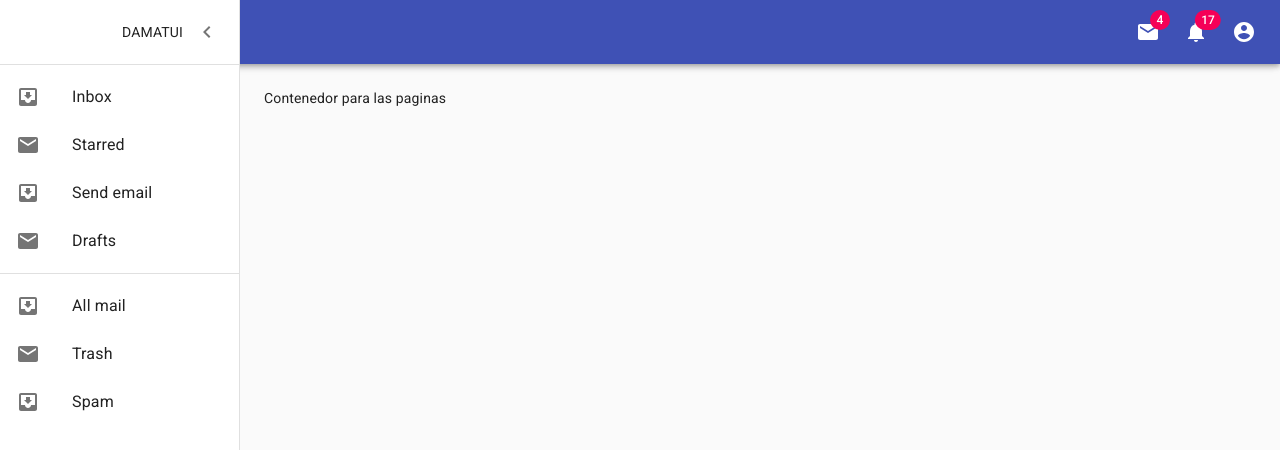
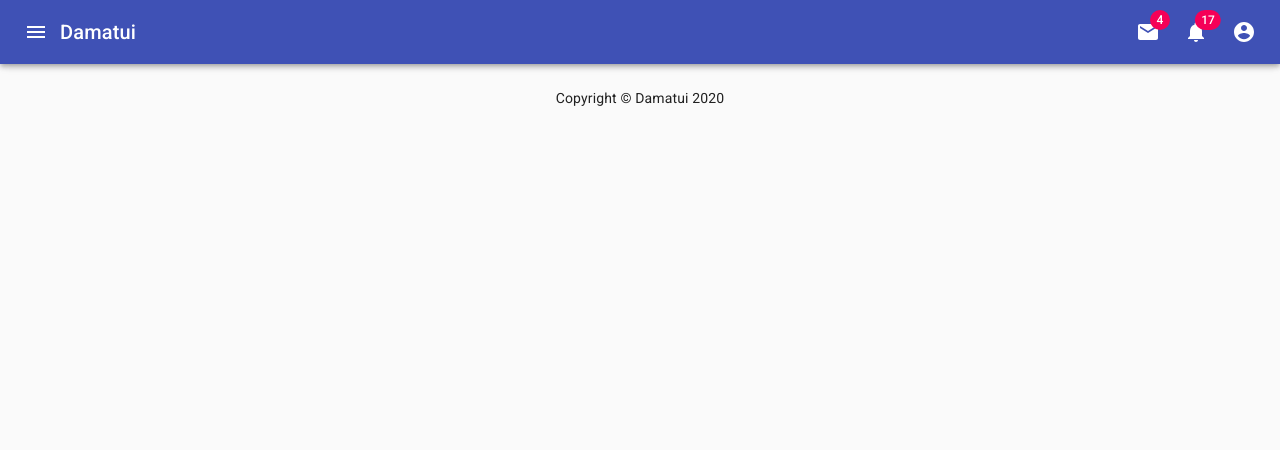
Before and after one commit to TepoKev/damatui, a React (Create React App) app: page /admin in a window 1280 px wide. Shown: the top 450 px of the page. Built offline with nearby package versions, Linux system fonts and the light colour scheme.

Commit message:
Se corrigio inconvenientes con SideBar y TopBar

```diff
--- a/package.json
+++ b/package.json
@@ -10,6 +10,7 @@
     "@testing-library/user-event": "^7.1.2",
     "react": "^16.13.1",
     "react-dom": "^16.13.1",
+    "react-router-dom": "^5.1.2",
     "react-scripts": "3.4.1",
     "redux": "^4.0.5"
   },
--- a/public/index.html
+++ b/public/index.html
@@ -11,7 +11,6 @@
     />
     <link rel="stylesheet" href="https://fonts.googleapis.com/css?family=Roboto:300,400,500,700&display=swap" />
     <link rel="stylesheet" href="https://fonts.googleapis.com/icon?family=Material+Icons" />
-    <link rel="apple-touch-icon" href="%PUBLIC_URL%/logo192.png" />
     <!--
       manifest.json provides metadata used when your web app is installed on a
       user's mobile device or desktop. See https://developers.google.com/web/fundamentals/web-app-manifest/
--- a/src/App.js
+++ b/src/App.js
@@ -1,6 +1,15 @@
 import React from 'react';
 import './App.css';
+import { BrowserRouter, Switch, Route, Redirect } from 'react-router-dom';
+import Admin from './layout/Admin';
 
-const App = () => (<>Aqui va a haber algo</>);
+const App = () => (
+    <BrowserRouter>
+    <Switch>
+      <Route path="/admin" render={props => <Admin {...props} />} />
+      <Redirect to="/admin/dashboard" />
+    </Switch>
+  </BrowserRouter>
+);
 
 export default App;
--- a/src/components/Footer.js
+++ b/src/components/Footer.js
@@ -1,5 +1,9 @@
 import React from 'react';
 
-const Footer = () => (<>Aqui va el footer </>);
+const Footer = () => (
+    <footer style={{textAlign : "center"}}>
+        <span>Copyright &copy; Damatui 2020</span>
+    </footer>
+);
 
 export default Footer;
--- a/src/components/SideBar.js
+++ b/src/components/SideBar.js
@@ -13,17 +13,9 @@ import ListItemText from '@material-ui/core/ListItemText';
 import InboxIcon from '@material-ui/icons/MoveToInbox';
 import MailIcon from '@material-ui/icons/Mail';
 
-const SideBar = () => {
+const SideBar = ({open, toggleDrawer}) => {
     const classes = useStyles();
     const theme = useTheme();
-    const [open, setOpen] = React.useState(true);
-
-    const handleDrawerOpen = () => {
-        setOpen(true);
-    };
-    const handleDrawerClose = () => {
-        setOpen(false);
-    };
     return (
         <Drawer
             className={classes.drawer}
@@ -35,8 +27,7 @@ const SideBar = () => {
             }}
         >
             <div className={classes.drawerHeader}>
-            DAMATUI
-                <IconButton onClick={handleDrawerClose}>
+                <IconButton onClick={toggleDrawer}>
                     {theme.direction === 'ltr' ? <ChevronLeftIcon /> : <ChevronRightIcon />}
                 </IconButton>
             </div>
--- a/src/components/TopBar.js
+++ b/src/components/TopBar.js
@@ -14,19 +14,11 @@ import MailIcon from '@material-ui/icons/Mail';
 import NotificationsIcon from '@material-ui/icons/Notifications';
 import MoreIcon from '@material-ui/icons/MoreVert';
 
-const TopBar = () => {
+const TopBar = ({open, toggleDrawer}) => {
     const classes = useStyles();
     /**
      * si no se quiere cargar el sidebar de entrada, solo poner false al useState
      */
-    const [open, setOpen] = React.useState(true);
-
-    const handleDrawerOpen = () => {
-        setOpen(true);
-    };
-    const handleDrawerClose = () => {
-        setOpen(false);
-    };
     const [anchorEl, setAnchorEl] = React.useState(null);
     const [mobileMoreAnchorEl, setMobileMoreAnchorEl] = React.useState(null);
 
@@ -119,14 +111,14 @@ const TopBar = () => {
                     <IconButton
                         color="inherit"
                         aria-label="open drawer"
-                        onClick={handleDrawerOpen}
+                        onClick={toggleDrawer}
                         edge="start"
                         className={clsx(classes.menuButton, open && classes.hide)}
                     >
                         <MenuIcon />
                     </IconButton>
                     <Typography variant="h6" noWrap>
-                        Persistent drawer
+                        Damatui
                 </Typography>
                     <div className={classes.grow} />
                     <div className={classes.sectionDesktop}>
--- a/src/index.js
+++ b/src/index.js
@@ -1,13 +1,10 @@
 import React from 'react';
 import ReactDOM from 'react-dom';
-
-import Admin from './layout/Admin';
+import App from './App';
 import * as serviceWorker from './serviceWorker';
 
 ReactDOM.render(
-  <React.StrictMode>
-    <Admin />
-  </React.StrictMode>,
+    <App />,
   document.getElementById('root')
 );
 
--- a/src/layout/Admin.js
+++ b/src/layout/Admin.js
@@ -1,37 +1,96 @@
 import React from 'react';
-import TopBar from '../components/TopBar'
-import Sidebar from '../components/SideBar'
+import { Route, Switch } from 'react-router-dom';
+import Dashboard from '../views/Dashboard';
 import clsx from 'clsx';
-import useStyles from './Styles';
+import { makeStyles } from '@material-ui/core/styles';
 import CssBaseline from '@material-ui/core/CssBaseline';
+import SideBar from '../components/SideBar';
+import TopBar from '../components/TopBar';
+import Footer from '../components/Footer';
+const drawerWidth = 240;
+export default function Admin() {
+  const classes = useStyles();
+  const [open, setOpen] = React.useState(false);
 
-const Admin = () => {
-    const classes = useStyles();
-    /**
-     * si no se quiere cargar el sidebar de entrada, solo poner false al useState
-     */
-    const [open, setOpen] = React.useState(true);
-    const handleDrawerOpen = () => {
-        setOpen(true);
-    };
-    const handleDrawerClose = () => {
-        setOpen(false);
-    };
+  const toggleDrawer = () => {
+    setOpen(!open);
+  }
+
   return (
     <div className={classes.root}>
       <CssBaseline />
-            <TopBar/>
-            <Sidebar/>
+      <TopBar open={open} toggleDrawer={toggleDrawer} />
+      <SideBar open={open} toggleDrawer={toggleDrawer} />
       <main
         className={clsx(classes.content, {
           [classes.contentShift]: open,
         })}
       >
         <div className={classes.drawerHeader} />
-                    Contenedor para las paginas
+        {/* Aqui va el switch con las rutas y aca se colocaran las paginas */}
+        <Switch>
+          <Route path="/admin/dashboard" component={Dashboard} />
+          {/* Aca van las rutas del array */}
+        </Switch>
+        <Footer />
       </main>
-        </div>
+    </div >
   );
 }
 
-export default Admin;
+const useStyles = makeStyles((theme) => ({
+  root: {
+    display: 'flex',
+  },
+  appBar: {
+    transition: theme.transitions.create(['margin', 'width'], {
+      easing: theme.transitions.easing.sharp,
+      duration: theme.transitions.duration.leavingScreen,
+    }),
+  },
+  appBarShift: {
+    width: `calc(100% - ${drawerWidth}px)`,
+    marginLeft: drawerWidth,
+    transition: theme.transitions.create(['margin', 'width'], {
+      easing: theme.transitions.easing.easeOut,
+      duration: theme.transitions.duration.enteringScreen,
+    }),
+  },
+  menuButton: {
+    marginRight: theme.spacing(2),
+  },
+  hide: {
+    display: 'none',
+  },
+  drawer: {
+    width: drawerWidth,
+    flexShrink: 0,
+  },
+  drawerPaper: {
+    width: drawerWidth,
+  },
+  drawerHeader: {
+    display: 'flex',
+    alignItems: 'center',
+    padding: theme.spacing(0, 1),
+    // necessary for content to be below app bar
+    ...theme.mixins.toolbar,
+    justifyContent: 'flex-end',
+  },
+  content: {
+    flexGrow: 1,
+    padding: theme.spacing(3),
+    transition: theme.transitions.create('margin', {
+      easing: theme.transitions.easing.sharp,
+      duration: theme.transitions.duration.leavingScreen,
+    }),
+    marginLeft: -drawerWidth,
+  },
+  contentShift: {
+    transition: theme.transitions.create('margin', {
+      easing: theme.transitions.easing.easeOut,
+      duration: theme.transitions.duration.enteringScreen,
+    }),
+    marginLeft: 0,
+  },
+}));
--- a/src/layout/Styles.js
+++ b/src/layout/Styles.js
@@ -1,5 +1,4 @@
-import React from 'react';
-import {fade, makeStyles } from '@material-ui/core/styles';
+import { makeStyles } from '@material-ui/core/styles';
 
 const drawerWidth = 240;
 
@@ -61,9 +60,6 @@ const useStyles = makeStyles((theme) => ({
     grow: {
         flexGrow: 1,
       },
-      menuButton: {
-        marginRight: theme.spacing(2),
-      },
       title: {
         display: 'none',
         [theme.breakpoints.up('sm')]: {
--- /dev/null
+++ b/src/views/Dashboard.js
@@ -0,0 +1,7 @@
+import React from 'react';
+
+const Dashboard = () => {
+    return <>Dashboard</>;
+}
+
+export default Dashboard;
```
Also changed, not shown: public/manifest.json, 1 other file (tests, documents, lock files or other folders). Lines whose indentation alone changed are shown as unchanged.
